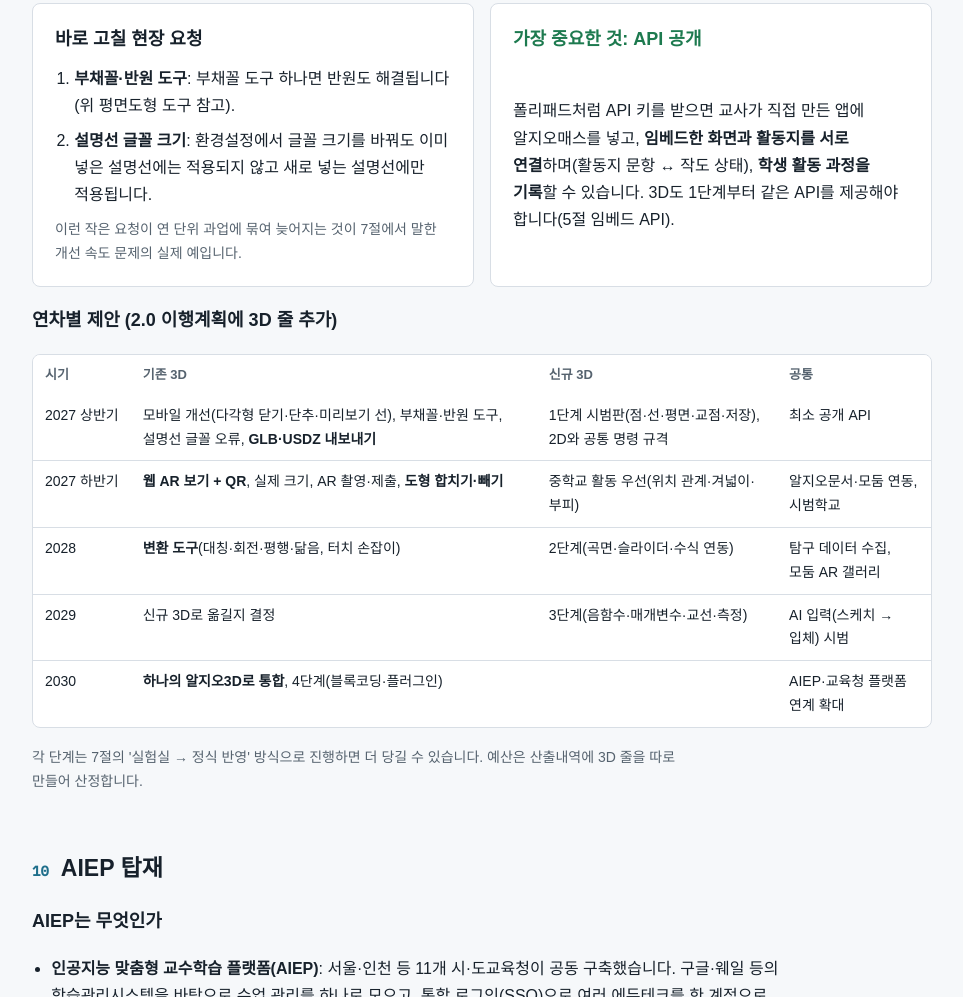
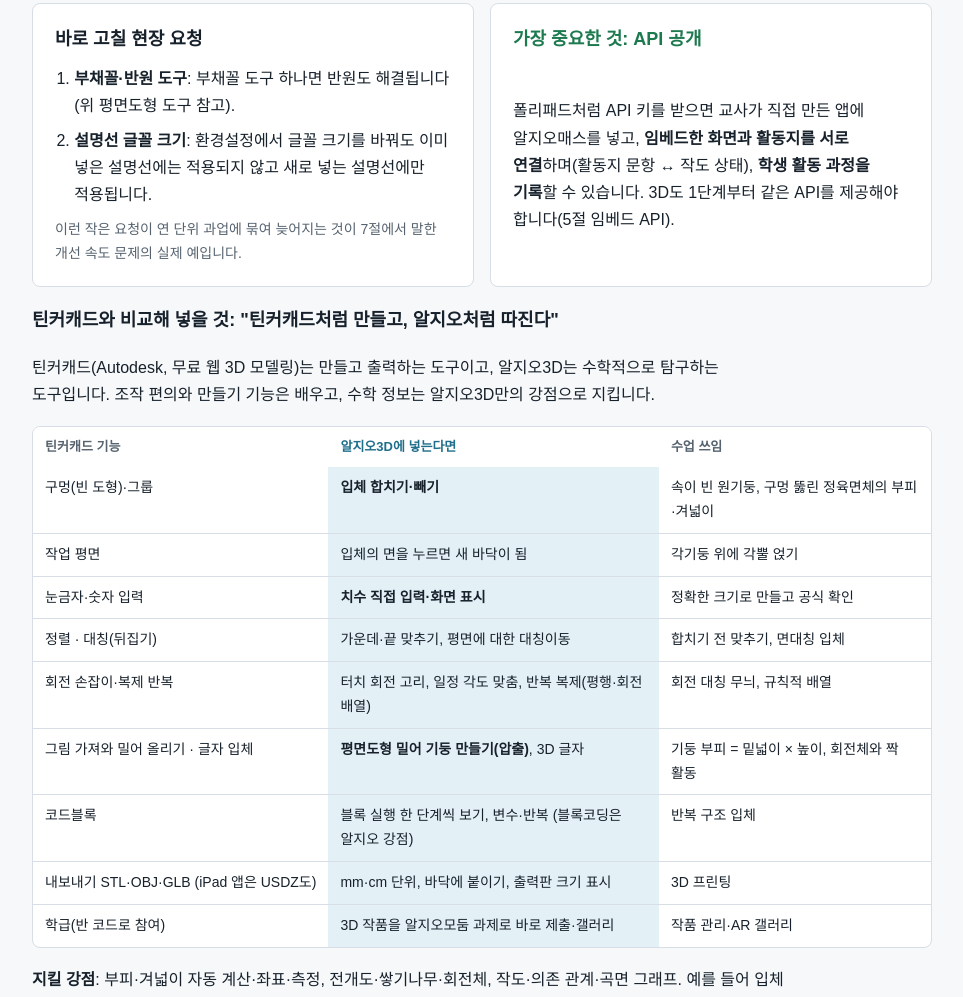
Before and after one commit to j333333766-hub/algeomath-tool-compare, a plain HTML site: page index.html in a window 1280 px wide. Shown: the part 11003-12000 px from the top of the page, without its empty margins (282-1245 px from the left). Drawn offline with Linux system fonts and the light colour scheme; a web font is replaced by a local one.

Commit message:
틴커캐드 비교(입체 합치기·빼기, 작업 평면, 치수, 압출 등) 추가
Co-Authored-By: Claude Opus 5.5 <noreply@anthropic.com>

```diff
--- a/index.html
+++ b/index.html
@@ -444,6 +444,28 @@ a:focus-visible{outline:2px solid var(--accent);outline-offset:2px}
     </div>
   </div>
 
+  <h3>틴커캐드와 비교해 넣을 것: "틴커캐드처럼 만들고, 알지오처럼 따진다"</h3>
+  <p>틴커캐드(Autodesk, 무료 웹 3D 모델링)는 만들고 출력하는 도구이고, 알지오3D는 수학적으로 탐구하는 도구입니다. 조작 편의와 만들기 기능은 배우고, 수학 정보는 알지오3D만의 강점으로 지킵니다.</p>
+  <div class="tablebox">
+  <table>
+    <thead><tr><th scope="col">틴커캐드 기능</th><th scope="col" class="me">알지오3D에 넣는다면</th><th scope="col">수업 쓰임</th></tr></thead>
+    <tbody>
+      <tr><th scope="row">구멍(빈 도형)·그룹</th><td class="me"><b>입체 합치기·빼기</b></td><td>속이 빈 원기둥, 구멍 뚫린 정육면체의 부피·겨넓이</td></tr>
+      <tr><th scope="row">작업 평면</th><td class="me">입체의 면을 누르면 새 바닥이 됨</td><td>각기둥 위에 각뿔 얹기</td></tr>
+      <tr><th scope="row">눈금자·숫자 입력</th><td class="me"><b>치수 직접 입력·화면 표시</b></td><td>정확한 크기로 만들고 공식 확인</td></tr>
+      <tr><th scope="row">정렬 · 대칭(뒤집기)</th><td class="me">가운데·끝 맞추기, 평면에 대한 대칭이동</td><td>합치기 전 맞추기, 면대칭 입체</td></tr>
+      <tr><th scope="row">회전 손잡이·복제 반복</th><td class="me">터치 회전 고리, 일정 각도 맞춤, 반복 복제(평행·회전 배열)</td><td>회전 대칭 무늬, 규칙적 배열</td></tr>
+      <tr><th scope="row">그림 가져와 밀어 올리기 · 글자 입체</th><td class="me"><b>평면도형 밀어 기둥 만들기(압출)</b>, 3D 글자</td><td>기둥 부피 = 밑넓이 × 높이, 회전체와 짝 활동</td></tr>
+      <tr><th scope="row">코드블록</th><td class="me">블록 실행 한 단계씩 보기, 변수·반복 (블록코딩은 알지오 강점)</td><td>반복 구조 입체</td></tr>
+      <tr><th scope="row">내보내기 STL·OBJ·GLB (iPad 앱은 USDZ도)</th><td class="me">mm·cm 단위, 바닥에 붙이기, 출력판 크기 표시</td><td>3D 프린팅</td></tr>
+      <tr><th scope="row">학급(반 코드로 참여)</th><td class="me">3D 작품을 알지오모둠 과제로 바로 제출·갤러리</td><td>작품 관리·AR 갤러리</td></tr>
+    </tbody>
+  </table>
+  </div>
+  <p><b>지킬 강점</b>: 부피·겨넓이 자동 계산·좌표·측정, 전개도·쌓기나무·회전체, 작도·의존 관계·곡면 그래프. 예를 들어 입체 빼기로 구멍 뚫린 정육면체를 만들면 알지오3D는 부피·겨넓이를 바로 보여 주고 전개도까지 펼칠 수 있습니다. 틴커캐드에는 없는 일입니다.</p>
+  <p><b>우선순위</b>: ① 입체 합치기·빼기 + 치수 입력 + 부피·겨넓이 자동 표시를 함께 ② 압출(기둥)과 회전(회전체)을 한 흐름으로 ③ 작업 평면·정렬·각도 맞춤은 변환 도구와 함께 ④ 3D 프린팅 맞춤·모둠 제출은 내보내기·AR과 같은 시기.</p>
+  <p class="note">틴커캐드 기능은 공개 사용 안내 자료로 확인(작업 평면·눈금자·정렬·대칭·그룹·구멍·내보내기·코드블록·학급). 복제 반복·각도 맞춤·그림 가져오기는 일반적으로 알려진 기능이나 직접 확인하지는 않았습니다.</p>
+
   <h3>연차별 제안 (2.0 이행계획에 3D 줄 추가)</h3>
   <div class="tablebox">
   <table>
@@ -451,7 +473,7 @@ a:focus-visible{outline:2px solid var(--accent);outline-offset:2px}
     <tbody>
       <tr><th scope="row">2027 상반기</th><td>모바일 개선(다각형 닫기·단추·미리보기 선), 부채꼴·반원 도구, 설명선 글꼴 오류, <b>GLB·USDZ 내보내기</b></td><td>1단계 시범판(점·선·평면·교점·저장), 2D와 공통 명령 규격</td><td>최소 공개 API</td></tr>
       <tr><th scope="row">2027 하반기</th><td><b>웹 AR 보기 + QR</b>, 실제 크기, AR 촬영·제출, <b>도형 합치기·빼기</b></td><td>중학교 활동 우선(위치 관계·겨넓이·부피)</td><td>알지오문서·모둠 연동, 시범학교</td></tr>
-      <tr><th scope="row">2028</th><td><b>변환 도구</b>(대칭·회전·평행·닮음, 터치 손잡이)</td><td>2단계(곡면·슬라이더·수식 연동)</td><td>탐구 데이터 수집, 모둠 AR 갤러리</td></tr>
+      <tr><th scope="row">2028</th><td><b>변환 도구</b>(대칭·회전·평행·닮음, 터치 손잡이), <b>입체 합치기·빼기·치수 입력·압출</b>, 작업 평면·정렬</td><td>2단계(곡면·슬라이더·수식 연동)</td><td>탐구 데이터 수집, 모둠 AR 갤러리</td></tr>
       <tr><th scope="row">2029</th><td>신규 3D로 옮길지 결정</td><td>3단계(음함수·매개변수·교선·측정)</td><td>AI 입력(스케치 → 입체) 시범</td></tr>
       <tr><th scope="row">2030</th><td colspan="2"><b>하나의 알지오3D로 통합</b>, 4단계(블록코딩·플러그인)</td><td>AIEP·교육청 플랫폼 연계 확대</td></tr>
     </tbody>
@@ -507,6 +529,7 @@ a:focus-visible{outline:2px solid var(--accent);outline-offset:2px}
     <li>자문 자료: [붙임1] 알지오매스 중장기 3D 개발 로드맵(2026. 11.), [붙임 2-1] 알지오매스 운영 성과 및 발전 방향 검토(안), [붙임 2-2] 연차별 산출내역</li>
     <li>Desmos: <a href="https://help.desmos.com/hc/en-us/articles/4405017454477--What-s-New-at-Desmos-Studio">What's New at Desmos Studio</a> · <a href="https://blog.desmos.com/articles/beta-3d-release">3D Calculator 베타</a> · <a href="https://blog.desmos.com/articles/geometry-beta-release/">Geometry 베타</a> · <a href="https://help.desmos.com/hc/en-us/articles/19736835727885-Extending-from-2D-to-3D">2D에서 3D로</a> · <a href="https://amplify.com/news/amplify-acquires-desmos-curriculum-to-build-the-future-of-math-instruction-desmos-calculators-to-remain-independent-and-free-to-all/">Amplify 인수 발표</a> · <a href="https://amplify.com/blog/problem-based-learning/introducing-amplify-classroom/">Amplify Classroom</a> · <a href="https://amplify.com/impact-innovation/">Amplify AI 연구</a> · <a href="https://danmeyer.substack.com/p/how-we-built-discussion-moments">Discussion Moments</a></li>
     <li>GeoGebra: <a href="https://help.geogebra.org/hc/en-us/articles/15089771663645-Introducing-GeoGebra-Math-Practice">Introducing Math Practice</a> · <a href="https://help.geogebra.org/hc/en-us/articles/15294353125533-Teachers-Using-GeoGebra-Math-Practice-in-class">Math Practice 수업 활용</a></li>
+    <li>Tinkercad: <a href="https://all3dp.com/2/what-is-tinkercad-simply-explained/">All3DP 소개</a> · <a href="https://libguides.uthscsa.edu/3Dmodeling/workplane">UT Health 작업 평면 안내</a> · <a href="https://help.mytsi.org/v2/knowledge-base/tinkercad-terms/">Tinkercad 용어</a> · <a href="https://scil-wiki.su.edu/books/3d-modeling/page/tinkercad">SCIL 위키</a></li>
     <li>Polypad: <a href="https://polypad.amplify.com/api/documentation">API 문서</a> · <a href="https://polypad.amplify.com/faqs">Polypad FAQ</a> · <a href="https://mathigon.org/polypad">Mathigon Polypad</a> · <a href="https://www.techlearning.com/how-to/what-is-polypad-and-how-can-teachers-use-it">Tech&amp;Learning 소개</a></li>
     <li>AIEP: <a href="https://www.mt.co.kr/stock/2026/02/04/2026020409269630042">아이티센엔텍 AIEP</a> · <a href="https://www.fnewstv.com/news/newsview.php?ncode=1065608738217046">전북 AIEP 전면 도입</a> · <a href="https://www.todayan.com/news/articleView.html?idxno=637369">전북AI 연동</a> · <a href="https://www.gukjenews.com/news/articleView.html?idxno=3692664">인천 AIEP 통합서비스(국제뉴스)</a> · <a href="https://www.kmaeil.com/news/articleView.html?idxno=651438">인천 AIEP 통합서비스(경인매일)</a> · <a href="https://www.mt.co.kr/industry/2026/07/14/2026071409113876427">체더스 인천 사업 수주</a> · <a href="https://www.in-ed.co.kr/news/articleView.html?idxno=32358">인천교육일보</a></li>
     <li>폴리패드 API 사례: 2026. 11. 14. 교사 연수 사이트에 실제로 넣어 운영한 코드와 결과와 <a href="https://polypad.amplify.com/api/documentation">Polypad API 공식 문서</a>(2026. 11. 16. 확인, 변경 기록 v8.0.4까지)</li>
```
